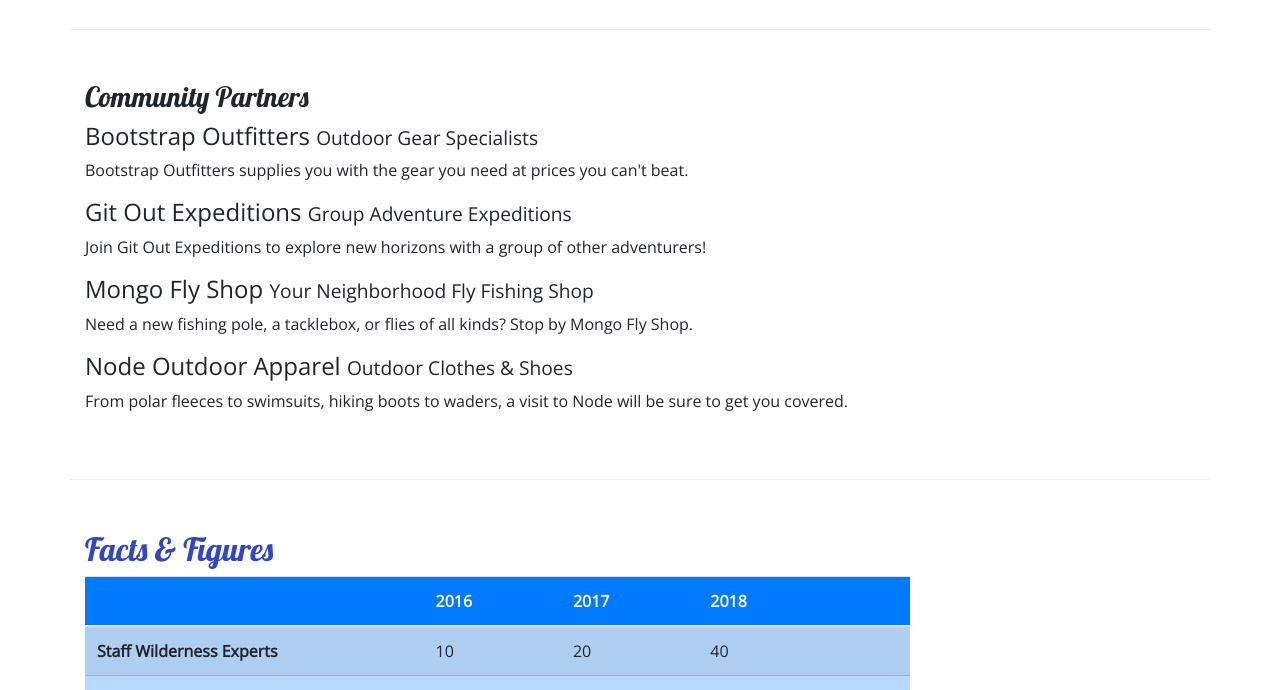
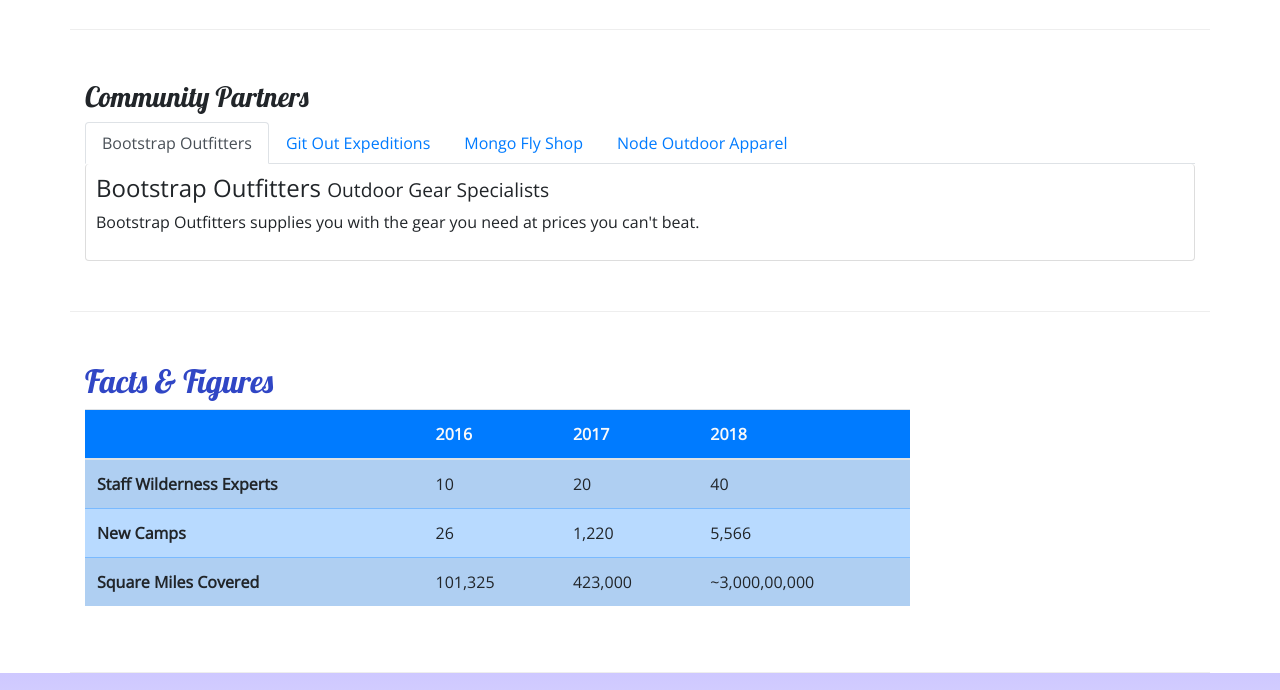
Before and after one commit to Dewan-Kabir/nucampsite, a website: page aboutus.html in a window 1280 px wide. Shown: the part 810-1500 px from the top of the page. Drawn offline with nearby package versions, Linux system fonts and the light colour scheme.

Commit message:
Added Bootstrap JS plugins using the HTML data attribute, including tab implementation

```diff
--- a/aboutus.html
+++ b/aboutus.html
@@ -10,10 +10,10 @@
     <link rel="stylesheet" href="node_modules/bootstrap/dist/css/bootstrap.min.css" />
 
     <!--BootStrap Social link-->
-    <link rel="stylesheet" href="node_modules/bootstrap-social/bootstrap-social.css"/>
+    <link rel="stylesheet" href="node_modules/bootstrap-social/bootstrap-social.css" />
 
     <!--Font Awesome icon library-->
-      <link rel="stylesheet" href="node_modules/font-awesome/css/font-awesome.min.css"/>
+    <link rel="stylesheet" href="node_modules/font-awesome/css/font-awesome.min.css" />
 
 
     <!--External and internal style links-->
@@ -49,10 +49,14 @@
                 </button>
                 <div class="collapse navbar-collapse" id="nucampNavbar">
                     <ul class="navbar-nav">
-                    <li class="nav-item"><a class="nav-link" href="index.html"><i class="fa fa-home fa-lg"></i> Home</a></li>
-                    <li class="nav-item"><a class="nav-link" href="aboutus.html"><i class="fa fa-info fa-lg"></i> About</a></li>
-                    <li class="nav-item"><a class="nav-link" href="#"><i class="fa fa-list fa-lg"></i> Sites</a></li>
-                    <li class="nav-item active"><a class="nav-link" href="contactus.html"><i class="fa fa-address-card fa-lg"></i> Contact</a></li>
+                        <li class="nav-item"><a class="nav-link" href="index.html"><i class="fa fa-home fa-lg"></i>
+                                Home</a></li>
+                        <li class="nav-item"><a class="nav-link" href="aboutus.html"><i class="fa fa-info fa-lg"></i>
+                                About</a></li>
+                        <li class="nav-item"><a class="nav-link" href="#"><i class="fa fa-list fa-lg"></i> Sites</a>
+                        </li>
+                        <li class="nav-item active"><a class="nav-link" href="contactus.html"><i
+                                    class="fa fa-address-card fa-lg"></i> Contact</a></li>
                     </ul>
                 </div>
         </div>
@@ -73,7 +77,7 @@
 
     <div class="container">
         <div class="row row-content ">
-            <div class="col-sm-6 " >
+            <div class="col-sm-6 ">
 
                 <h3>Our Mission</h3>
                 <p>We present a curated database of the best campsites in
@@ -118,7 +122,7 @@
                             Unity is what brings us humans together, and the very foundation
                             of it, relies on the trust among us . To infinity and beyond !
                         </p>
-                        <footer  class="blockquote-footer">
+                        <footer class="blockquote-footer">
                             Dewan Kabir ,
                             <cite title="Source Title">"The May Flower chronicles -
                                 The orange opaque relational diaries
@@ -137,20 +141,49 @@
         <div class="row row-content">
             <div class="col">
                 <h3>Community Partners</h3>
+                <ul class="nav nav-tabs">
+                    <li class="nav-item">
+                        <a class="nav-link active" href="#bootstrap" role="tab" data-toggle="tab">Bootstrap Outfitters</a>
+
+                    </li>
+                    <li class="nav-item">
+                        <a class="nav-link" href="#git" role="tab" data-toggle="tab">Git Out Expeditions</a>
+
+                    </li>
+                    <li class="nav-item">
+                        <a class="nav-link" href="#mongo" role="tab" data-toggle="tab">Mongo Fly Shop</a>
+
+                    </li>
+                    <li class="nav-item">
+                        <a class="nav-link" href="#node" role="tab" data-toggle="tab">Node Outdoor Apparel</a>
+
+
+                    </li>
+                </ul>
+
+
+                <div class="tab-content">
+                    <div role="tabpanel" class="tab-pane fade show active" id="bootstrap">
                         <h4>Bootstrap Outfitters <small>Outdoor Gear Specialists</small></h4>
-                    <p class="d-none d-sm-block">Bootstrap Outfitters supplies you with the gear you need at prices you
-                        can't beat.</p>
+                        <p class="d-none d-sm-block">Bootstrap Outfitters supplies you with the gear you need at prices you can't beat.</p>
+                    </div>
+                    <div role="tabpanel" class="tab-pane fade " id="git">
                         <h4>Git Out Expeditions <small>Group Adventure Expeditions</small></h4>
-                    <p class="d-none d-sm-block">Join Git Out Expeditions to explore new horizons with a group of other
-                        adventurers!</p>
-                    <h4>Mongo Fly Shop <small>Your Neighborhood Fly Fishing Shop</small></h4>
-                    <p class="d-none d-sm-block">Need a new fishing pole, a tacklebox, or flies of all kinds? Stop by
-                        Mongo Fly Shop.</p>
+                        <p class="d-none d-sm-block">Join Git Out Expeditions to explore new horizons with a group of other adventurers!</p>
+                    </div>
+                    <div role="tabpanel" class="tab-pane fade" id="mongo">
+                        <h4>Mongo Fly Shop <small>Your Neighborhood Fly Fishing Shop.</small></h4>
+                        <p class="d-none d-sm-block">Need a new fishing pole, a tacklebox, or flies of all kinds? Stop by Mongo Fly Shop.</p>
+                    </div>
+                    <div role="tabpanel" class="tab-pane fade" id="node">
                         <h4>Node Outdoor Apparel <small>Outdoor Clothes & Shoes</small></h4>
-                    <p class="d-none d-sm-block">From polar fleeces to swimsuits, hiking boots to waders, a visit to
-                        Node will be sure to get you covered.</p>
+                        <p class="d-none d-sm-block">From polar fleeces to swimsuits, hiking boots to waders, a visit to Node will be sure to get you covered.</p>
                     </div>
                 </div>
+            </div>
+        </div>
+
+
         <div class="row row-content">
             <div class="col-sm-9">
                 <h2>
@@ -218,19 +251,30 @@
                 </div>
                 <div class="col-6 col-sm-5 text-center">
                     <h5>Social</h5>
-                    <a class="btn btn-social-icon btn-instagram" href="http://instagram.com/"><i class="fa fa-instagram"></i></a>
-                    <a class="btn btn-social-icon btn-facebook" href="http://facebook.com/"><i class="fa fa-facebook"></i></a>
-                    <a class="btn btn-social-icon btn-twitter" href="http://twitter.com/"><i class="fa fa-twitter"></i></a>
-                    <a class="btn btn-social-icon btn-google" href="http://youtube.com/"><i class="fa fa-youtube"></i></a>
+                    <a class="btn btn-social-icon btn-instagram" href="http://instagram.com/"><i
+                            class="fa fa-instagram"></i></a>
+                    <a class="btn btn-social-icon btn-facebook" href="http://facebook.com/"><i
+                            class="fa fa-facebook"></i></a>
+                    <a class="btn btn-social-icon btn-twitter" href="http://twitter.com/"><i
+                            class="fa fa-twitter"></i></a>
+                    <a class="btn btn-social-icon btn-google" href="http://youtube.com/"><i
+                            class="fa fa-youtube"></i></a>
                 </div>
                 <div class="col-sm-4 text-center">
-                    <a role="button" class="btn btn-link"><i class="fa fa-phone" href="tel: +1209984456"></i> 1-206-555-1234<br>
-                        <a role="button"class="btn btn-link" href="mailto:cynohavenlabs@omni.com"><i class="fa fa-envelope-o"></i> campsites@nucamp.co
+                    <a role="button" class="btn btn-link"><i class="fa fa-phone" href="tel: +1209984456"></i>
+                        1-206-555-1234<br>
+                        <a role="button" class="btn btn-link" href="mailto:cynohavenlabs@omni.com"><i
+                                class="fa fa-envelope-o"></i> campsites@nucamp.co
                 </div>
             </div>
         </div>
     </footer>
 
+     <!-- jQuery must come first, then Popper.js, then the Bootstrap JavaScript plugins.-->
+ <script src="node_modules/jquery/dist/jquery.slim.min.js"></script>
+ <script src="node_modules/popper.js/dist/umd/popper.min.js"></script>
+ <script src="node_modules/bootstrap/dist/js/bootstrap.min.js"></script>
+
 </body>
 
 </html>
--- a/css/style.css
+++ b/css/style.css
@@ -35,3 +35,10 @@
 .navbar{
     background-color: #901cad;
 }
+
+.tab-content {
+    border: 1px solid #ddd;
+    border-top: none;
+    padding: 10px;
+    border-radius: 04px;
+}
```
Lines whose indentation alone changed are shown as unchanged.
